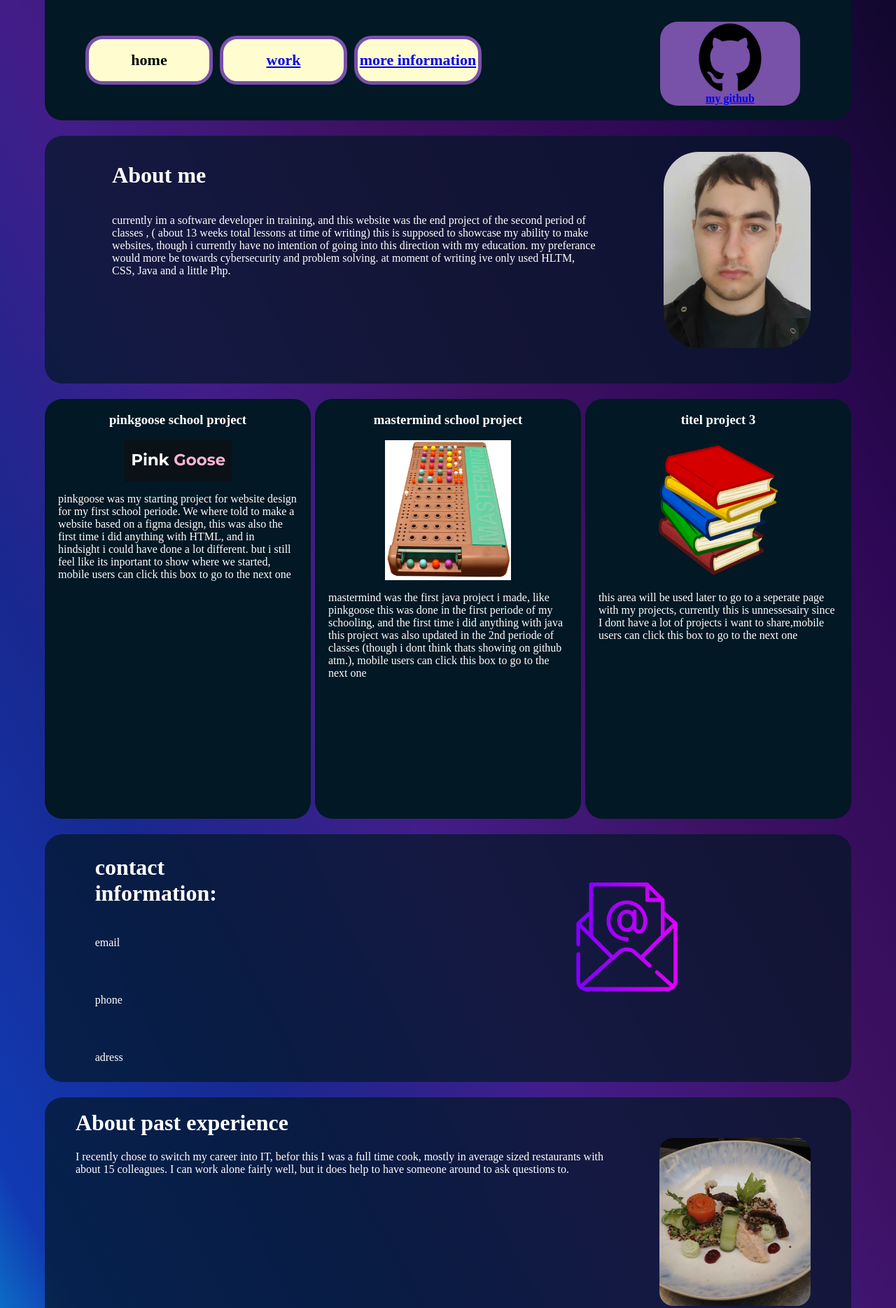
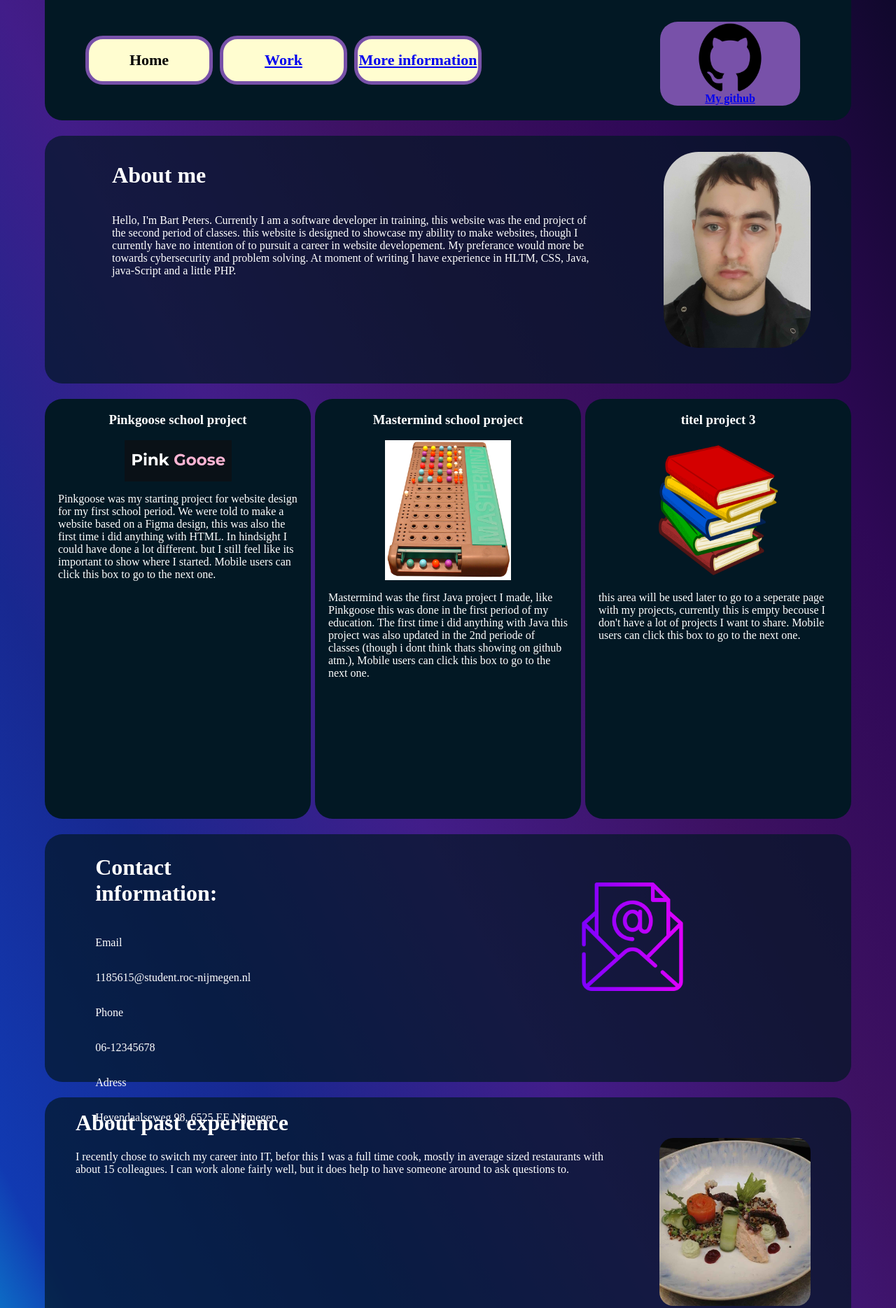
Before and after one commit to crowwraith/crowwraith.github.io, a plain HTML site: page index.html in a window 1280 px wide. Shown: the top 1869 px of the page at 70% size. Drawn offline with Linux system fonts and the light colour scheme.

Commit message:
update grammar check
quick grammar check

```diff
--- a/index.html
+++ b/index.html
@@ -73,19 +73,19 @@
             <div class="header-buttonbar-desktop">
 
                 <div class="header-buttons-desktop">
-                    home
+                    Home
                 </div>
                 <div class="header-buttons-desktop">
-                    <a href="#work">work</a>
+                    <a href="#work">Work</a>
                 </div>
                 <div class="header-buttons-desktop">
-                    <a href="#more">more information</a>
+                    <a href="#more">More information</a>
                 </div>
 
             </div>
             <a href="https://github.com/crowwraith?tab=repositories" target="_blank" class="header-github-desktop">
                 <img src="images/github-kitty.jpg" alt="github logo" class="header-image-desktop">
-                <div class="center-horizontal-desktop">my github</div>
+                <div class="center-horizontal-desktop">My github</div>
             </a>
         </div>
     </header>
@@ -99,13 +99,13 @@
                     About me
                 </h1>
                 <p class="main-text-desktop">
-                    currently im a software developer in training, and this website was the end project of the
-                    second period of classes
-                    , ( about 13 weeks total lessons at time of writing)
-                    this is supposed to showcase my ability to make websites, though i currently have no intention of
-                    going into this direction with my education. my preferance would more be towards cybersecurity and
+                    Hello, I'm Bart Peters.
+                    Currently I am a software developer in training, this website was the end project of the
+                    second period of classes.
+                    this website is designed to showcase my ability to make websites, though I currently have no intention of
+                    to pursuit a career in website developement. My preferance would more be towards cybersecurity and
                     problem solving.
-                    at moment of writing ive only used HLTM, CSS, Java and a little Php.
+                    At moment of writing I have experience in HLTM, CSS, Java, java-Script and a little PHP.
                 </p>
             </div>
             <img class="main-img-desktop" src="images/main-me.jpg" alt="picture of the website maker">
@@ -117,35 +117,35 @@
         <div class="projects-main-desktop" id="work">
 
             <div onclick="toggleDisplay()" class="projects-info-desktop" id="p-info">
-                <h3 class="margins-project-mobile" id="p-infoheader">click this box</h3>
+                <h3 class="margins-project-mobile" id="p-infoheader">Click this box</h3>
                 <img class="margin-info-img" id="p-infoimg" src="images/simple-hand-cursor-free-png.webp" alt="tap this box to go to the next" >
                 <p class="margins-project-desktop" id="p-infotext">
-                    this text is here to inform you that clicking on this box will swap out into the projects.
+                    This text is here to inform you that clicking on this box will swap out into the projects.
                 </p>
             </div>
             <div onclick="toggleDisplay()" class="projects-box1-desktop" id="p-box1">
-                <h3 class="margins-project-desktop" id="p-h1">pinkgoose school project</h3>
+                <h3 class="margins-project-desktop" id="p-h1">Pinkgoose school project</h3>
                 <img class="margins-project-mobile" src="images/pinkgoose.PNG" alt="the title of a project called pinkgoose" id="p-img1">
                 <p class="margins-project-desktop" id="p-p1">
-                    pinkgoose was my starting project for website design for my first school periode. We where told to make a website based on a figma design,
-                     this was also the first time i did anything with HTML, and in hindsight i could have done a lot different. but i still feel like its inportant to
-                    show where we started, mobile users can click this box to go to the next one
+                    Pinkgoose was my starting project for website design for my first school period. We were told to make a website based on a Figma design,
+                     this was also the first time i did anything with HTML. In hindsight I could have done a lot different. but I still feel like its important to
+                    show where I started. Mobile users can click this box to go to the next one.
                 </p>
             </div>
             <div onclick="toggleDisplay()" class="projects-box2-desktop" id="p-box2">
-                <h3 id="p-h2">mastermind school project</h3>
+                <h3 id="p-h2">Mastermind school project</h3>
                 <img src="images/mastermind.picture-figma.jpg" alt="a picture of the boardgame mastermind" class="projects-mastermindimg-desktop" id="p-img2">
                 <p class="margins-project-desktop" id="p-p2">
-                    mastermind was the first java project i made, like pinkgoose this was done in the first periode of my schooling, and the first time i did anything with java
-                    this project was also updated in the 2nd periode of classes (though i dont think thats showing on github atm.), mobile users can click this box to go to the next one
+                    Mastermind was the first Java project I made, like Pinkgoose this was done in the first period of my education. The first time i did anything with Java
+                    this project was also updated in the 2nd periode of classes (though i dont think thats showing on github atm.), Mobile users can click this box to go to the next one.
                 </p>
             </div>
             <div onclick="toggleDisplay()" class="projects-box3-desktop" id="p-box3">
                 <h3 id="p-h3">titel project 3</h3>
                 <img src="images/boooks.png" alt="a stack of books, placeholder image" id="p-img3" class="projects-mastermindimg-desktop">
                 <p class="margins-project-desktop" id="p-p3">
-                    this area will be used later to go to a seperate page with my projects, currently this is unnessesairy since I
-                     dont have a lot of projects i want to share,mobile users can click this box to go to the next one
+                    this area will be used later to go to a seperate page with my projects, currently this is empty becouse I
+                     don't have a lot of projects I want to share. Mobile users can click this box to go to the next one.
                 </p>
             </div>
         </div>
@@ -157,15 +157,15 @@
         <div class="more-contactmain-desktop">
             <div class="margins-p-desktop">
                 <h1 class="margins-p-desktop">
-                    contact information:
+                    Contact information:
                 </h1>
-                <!-- social media accounts, o.a facebook doorlinken, formulier toevoegen. telefoonnummer/email evt ook. -->
                <div class="margins-p-desktop">
-                <p>email</p>
-                <p> </p>
-                <p>phone</p>
-                <p> </p>
-                <p>adress</p>
+                <p>Email</p>
+                <p>1185615@student.roc-nijmegen.nl </p>
+                <p>Phone</p>
+                <p> 06-12345678</p>
+                <p>Adress</p>
+                <p> Heyendaalseweg 98, 6525 EE Nijmegen </p>
                </div>
             </div>
             <img class="more-contactimg-desktop" src="images/emailimg.png" alt="email-icon for attention grabbing">
@@ -176,13 +176,9 @@
                     About past experience
                 </h1>
                 <p class="margins-project-desktop">
-                    I recently chose to switch my career into IT, befor this I was a full time cook, mostly in
-                    average
-                    sized
+                    I recently chose to switch my career into IT, befor this I was a full time cook, mostly in average sized
                     restaurants with about 15 colleagues. I can work alone fairly well, but it does help to have
-                    someone
-                    around
-                    to ask questions to.
+                    someone around to ask questions to.
                 </p>
             </div>
             <img class="more-hobbiesIMG-desktop" src="images/food2.jpg" alt="a picture of one of the menu items from when i was full time chef">
@@ -193,9 +189,9 @@
                     Hobbies
                 </h1>
                 <p class="margins-project-desktop">
-                    Currently Im mostly playing games with friends all around the world, and i quite enjoy reading adventure, fantasy or sci-fi novels.
-                    currently my favorite book probally is "sons of odin", by L.A. Hammer
-                    In spring and summer Id occasionally go biking when the weather is nice and I don't feel
+                    Currently I'm mostly playing games with friends all around the world, and I quite enjoy reading adventure, fantasy or sci-fi novels.
+                    Currently my favorite book probally is "Sons of Odin", by L.A. Hammer.
+                    In spring and summer I'd occasionally go biking when the weather is nice and I don't feel
                     like sitting at home.
                 </p>
             </div>
@@ -210,14 +206,14 @@
         <div>
             <a href="https://github.com/crowwraith?tab=repositories" target="_blank" class="footer-github-desktop">
                 <img src="images/github-kitty.jpg" alt="github logo" class="footer-image-desktop">
-                <div class="center-horizontal-desktop">my github</div>
+                <div class="center-horizontal-desktop">My github</div>
             </a>
         </div>
         <div class="header-buttons-desktop">
-            <a href="#more">other information</a>
+            <a href="#more">Other information</a>
         </div>
         <div class="header-buttons-desktop">
-            <a href="#work">work</a>
+            <a href="#work">Work</a>
         </div>
     </footer>
 </body>
```
